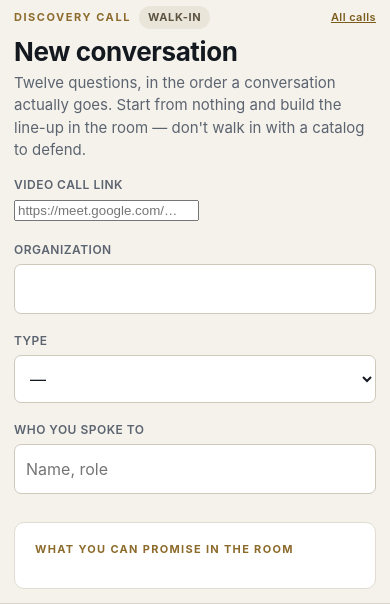
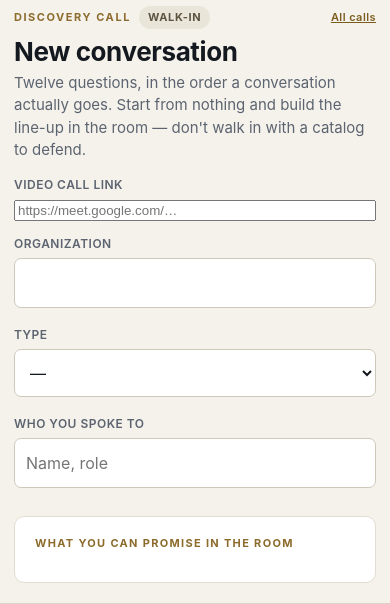
Before and after one commit to larrycwilliams/steeple-onboarding, a Flask app: template templates/discovery.html in a window 390 px wide. Shown: the part 154-758 px from the top of the page. Run offline with Flask 3, Linux system fonts and the light colour scheme; the template is opened without the code that fills it, so the values that code supplies are empty.

Commit message:
Give the join link a row of its own
It was dropped into .dc-head, which is a three-column grid built for the
walk-in name/type/contact row, so a lone field sat in a 2fr cell with an
input at its default width -- a URL box too narrow to read a URL in. The
inline flex rules did nothing at all, because the container was never a
flexbox.

Its own container now: a flex row that gives the field the space and puts
Join call beside it, wrapping on a phone.

Co-Authored-By: Claude Opus 5 <noreply@anthropic.com>
Claude-Session: https://claude.ai/code/session_013ZCope7Lcvxby8nzTxWAiy

```diff
--- a/templates/discovery.html
+++ b/templates/discovery.html
@@ -14,6 +14,10 @@
   .dc-context a{color:#7A5C1C}
   .dc-head{display:grid;grid-template-columns:2fr 1fr 1.3fr;gap:12px;margin-top:14px}
   @media (max-width:699px){.dc-head{grid-template-columns:1fr}}
+  .dc-meet{display:flex;gap:12px;align-items:flex-end;flex-wrap:wrap;margin-top:14px}
+  .dc-meet .field{flex:1 1 340px;margin-bottom:0;min-width:0}
+  .dc-meet input{width:100%}
+  .dc-meet .btn{flex:0 0 auto}
 
   .dc-ref{background:#fff;border:1px solid #E2DDD2;border-radius:10px;padding:18px 20px;margin:22px 0 6px}
   .dc-ref h3{font-size:11px;font-weight:700;letter-spacing:.12em;text-transform:uppercase;color:#8C6B2C;margin:0 0 12px}
@@ -100,19 +104,16 @@
   {# The join link. Inside the notes form so it autosaves like every other
      field -- the handler is delegated on el.name. Shown for leads and
      walk-ins alike, and deliberately absent from the write-up. #}
-  <div class="dc-head">
-    <div class="field" style="flex:1 1 300px">
+  <div class="dc-meet">
+    <div class="field">
       <label for="meet_link">Video call link</label>
       <input type="url" id="meet_link" name="meet_link" value="{{ s.meet_link }}"
              autocomplete="off" inputmode="url" spellcheck="false"
              placeholder="https://meet.google.com/…">
     </div>
     {% if s.meet_link %}
-    <div class="field" style="flex:0 0 auto">
-      <label aria-hidden="true">&nbsp;</label>
       <a class="btn btn-primary" href="{{ s.meet_link }}"
          target="_blank" rel="noopener noreferrer">Join call</a>
-    </div>
     {% endif %}
   </div>
 
```
